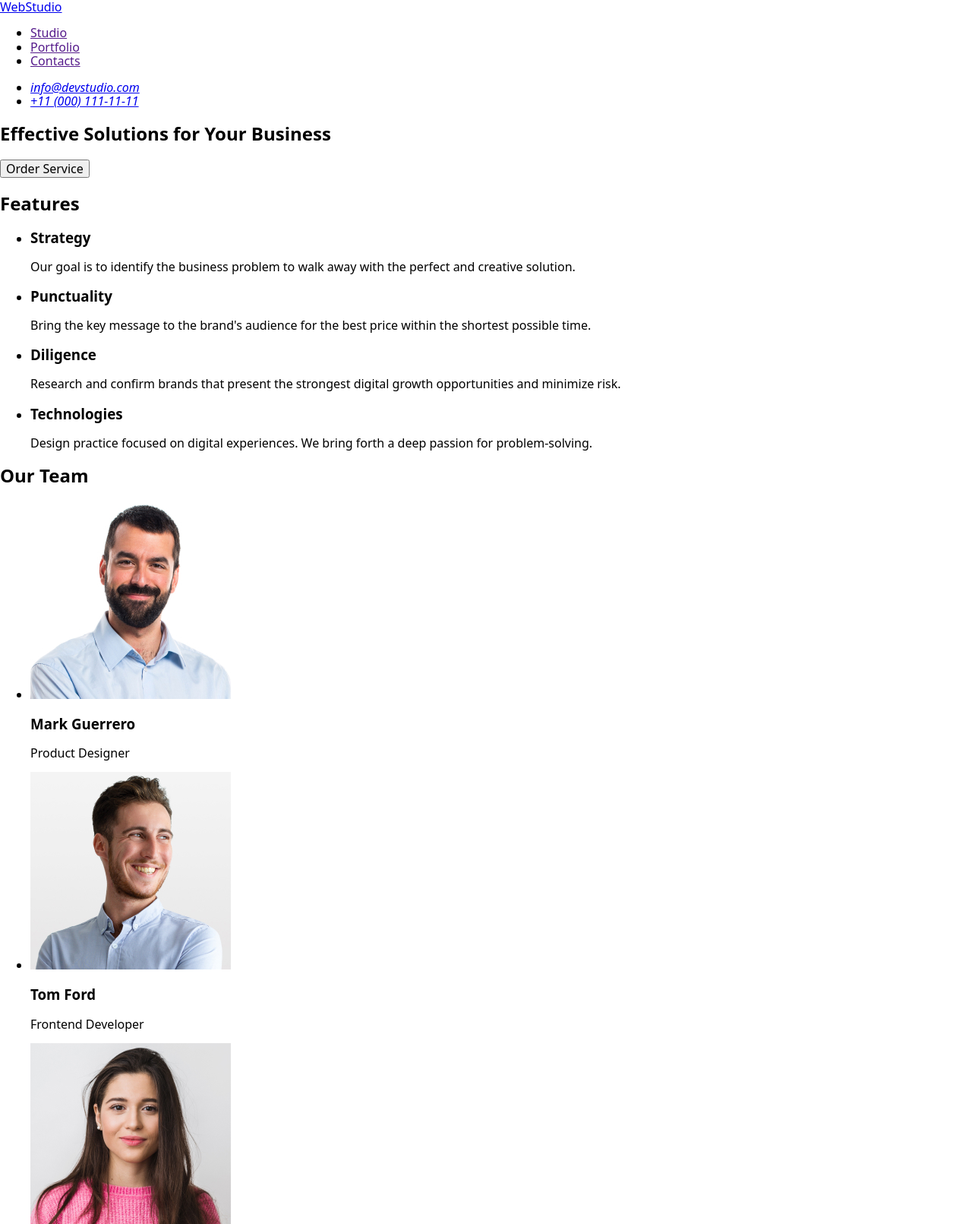
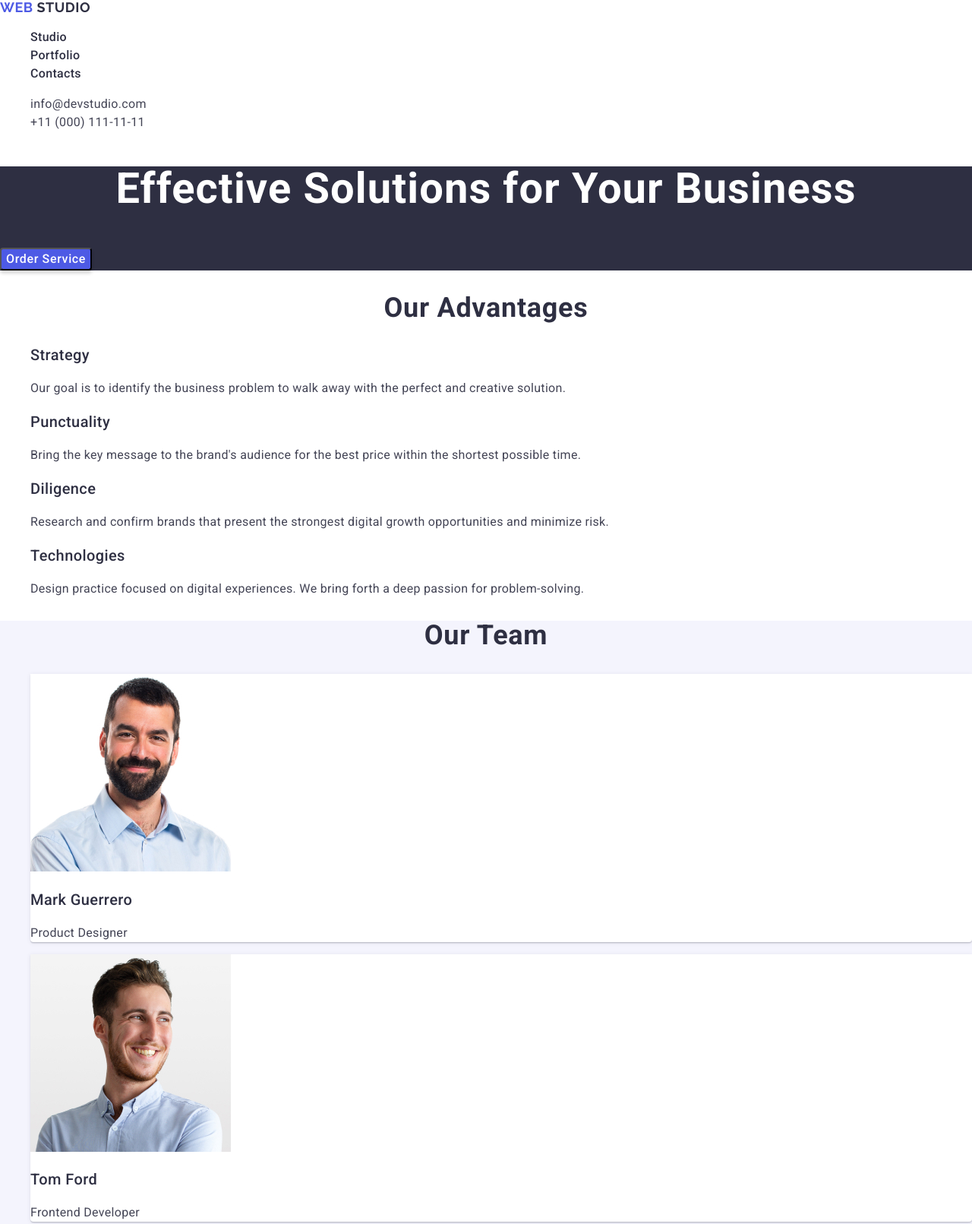
Before and after one commit to Volodymyr1911/goit-markup-hw-02, a plain HTML site: page index.html in a window 1280 px wide. Shown: the top 1611 px of the page at 76% size. Drawn offline with nearby package versions, Linux system fonts and the light colour scheme.

Commit message:
home work 2

```diff
--- a/css/styles.css
+++ b/css/styles.css
@@ -0,0 +1,201 @@
+html,
+body {
+    font-family: 'Roboto', sans-serif;
+    color: #2E2F42;
+    background-color: #FFF;
+}
+
+a {
+    text-decoration: none;
+}
+
+ul {
+    list-style-type: none;
+}
+
+/*==========HEADER============*/
+
+.header-nav {
+    background: #FFF;
+}
+
+.logo-web {
+    color: #4D5AE5;
+    font-family: Raleway, sans-serif;
+    font-size: 18px;
+    font-weight: 700;
+    line-height: 1.16;
+    letter-spacing: 0.03em;
+    text-transform: uppercase;
+}
+
+.logo-studio {
+    color: #2E2F42;
+    font-family: Raleway, sans-serif;
+    font-size: 18px;
+    font-weight: 700;
+    line-height: 1.16;
+    letter-spacing: 0.03em;
+    text-transform: uppercase;
+}
+
+.header-nav-menu {
+    color: #2E2F42;
+    font-family: inherit;
+    font-size: 16px;
+    font-weight: 500;
+    line-height: 1.50;
+    letter-spacing: 0.02em;
+}
+
+.header-nav-menu:hover,
+.header-nav-menu:focus {
+    color: #404BBF;
+}
+
+/*======================*/
+/*=========CONTACTS=============*/
+
+address {
+    font-style: normal;
+}
+
+.contacts {
+    color: #434455;
+    font-family: inherit;
+    font-size: 16px;
+    font-weight: 400;
+    line-height: 1.50;
+    letter-spacing: 0.02em;
+}
+
+.link-contacts:hover,
+.link-contacts:focus {
+    color: #404BBF;
+}
+
+.link-contacts {
+    color: #434455;
+    line-height: 1.50;
+    letter-spacing: 0.02em;
+}
+
+/*======================*/
+/*=========HERO=========*/
+.hero {
+    background: #2E2F42;
+}
+
+.hero-title {
+    color: #FFF;
+    text-align: center;
+    font-family: inherit;
+    font-size: 56px;
+    font-weight: 700;
+    line-height: 1.07;
+    letter-spacing: 0.02em;
+}
+
+.hero-btn {
+    color: #FFF;
+    font-family: inherit;
+    font-size: 16px;
+    font-weight: 500;
+    line-height: 1.50;
+    letter-spacing: 0.04em;
+    border-radius: 4px;
+    background: #4D5AE5;
+    box-shadow: 0px 4px 4px 0px rgba(0, 0, 0, 0.15);
+    cursor: pointer;
+}
+
+.hero-btn :hover,
+.hero-btn :focus {
+    border-radius: 4px;
+    background: #404BBF;
+    box-shadow: 0px 4px 4px 0px rgba(0, 0, 0, 0.15);
+}
+
+/*======================*/
+/*=========FEATURE=========*/
+
+.title-medium {
+    color: #2E2F42;
+    text-align: center;
+    font-family: inherit;
+    font-size: 36px;
+    font-weight: 700;
+    line-height: 1.11;
+    letter-spacing: 0.02em;
+    text-transform: capitalize;
+}
+
+.title-small {
+    color: #2E2F42;
+    font-size: 20px;
+    font-weight: 500;
+    line-height: 1.20;
+    letter-spacing: 0.02em;
+}
+
+.text {
+    color: #434455;
+    font-family: inherit;
+    font-size: 16px;
+    font-weight: 400;
+    line-height: 1.50;
+    letter-spacing: 0.02em;
+}
+
+.section-team {
+    background: #F4F4FD;
+}
+
+.background-team {
+    border-radius: 0px 0px 4px 4px;
+    background: #FFF;
+    box-shadow: 0px 2px 1px 0px rgba(46, 47, 66, 0.08), 0px 1px 1px 0px rgba(46, 47, 66, 0.16), 0px 1px 6px 0px rgba(46, 47, 66, 0.08);
+}
+
+.background-portfolio {
+    border: 1px solid #E7E9FC;
+    background: #FFF;
+}
+
+/*======================*/
+/*==========FUTER============*/
+
+footer {
+    background: #2E2F42;
+}
+
+.text-footer {
+    color: #F4F4FD;
+    font-family: inherit;
+    font-size: 16px;
+    font-weight: 400;
+    line-height: 1.50;
+    letter-spacing: 0.02em;
+}
+
+.logo-web-footer {
+    color: #4D5AE5;
+    font-family: Raleway, sans-serif;
+    font-size: 18px;
+    font-weight: 700;
+    line-height: 1.16;
+    letter-spacing: 0.03em;
+    text-transform: uppercase;
+}
+
+.logo-studio-footer {
+    color: #F4F4FD;
+    font-family: Raleway, sans-serif;
+    font-size: 18px;
+    font-weight: 700;
+    line-height: 1.16;
+    letter-spacing: 0.03em;
+    text-transform: uppercase;
+}
+
+/*======================*/
--- a/index.html
+++ b/index.html
@@ -10,7 +10,7 @@
     <link rel="preconnect" href="https://fonts.googleapis.com" />
     <link rel="preconnect" href="https://fonts.gstatic.com" crossorigin />
     <link
-      href="https://fonts.googleapis.com/css2?family=Tangerine:wght@700&display=swap"
+      href="https://fonts.googleapis.com/css2?family=Raleway:wght@700&family=Roboto:wght@400;500;700&display=swap"
       rel="stylesheet"
     />
     <link href="./css/styles.css" rel="stylesheet" />
@@ -19,112 +19,199 @@
 
   <body>
     <header>
-      <nav>
-        <a href="./index.html">WebStudio</a>
-        <ul>
-          <li>
-            <a href="">Studio</a>
+      <nav class="header-nav">
+        <a class="logo-web" href="./index.html"
+          >Web <span class="logo-studio">Studio</span></a
+        >
+        <ul class="header-nav-list">
+          <li class="header-nav-item">
+            <a class="header-nav-menu" href="">Studio</a>
           </li>
-          <li>
-            <a href="">Portfolio</a>
+          <li class="header-nav-item">
+            <a class="header-nav-menu" href="">Portfolio</a>
           </li>
-          <li>
-            <a href="">Contacts</a>
+          <li class="header-nav-item">
+            <a class="header-nav-menu" href="">Contacts</a>
           </li>
         </ul>
       </nav>
-      <address>
-        <ul>
-          <li>
-            <a href="mailto:info@devstudio.com">info@devstudio.com</a>
+      <address class="contacts">
+        <ul class="contacts-list">
+          <li class="contacts-item">
+            <a class="link-contacts" href="mailto:info@devstudio.com"
+              >info@devstudio.com</a
+            >
           </li>
-          <li>
-            <a href="tel:+110001111111">+11 (000) 111-11-11</a>
+          <li class="contacts-item">
+            <a class="link-contacts" href="tel:+110001111111"
+              >+11 (000) 111-11-11</a
+            >
           </li>
         </ul>
       </address>
     </header>
 
-    <main>
-      <section>
-        <h1>Effective Solutions for Your Business</h1>
-        <button type="button">Order Service</button>
+    <main class="mein">
+      <section class="hero">
+        <h1 class="hero-title">Effective Solutions for Your Business</h1>
+        <button type="button" class="hero-btn">Order Service</button>
       </section>
-      <section>
-        <h2>Features</h2>
-        <ul>
-          <li>
-            <h3>Strategy</h3>
-            <p>
+      <section class="main-section-feature">
+        <h2 class="title-medium">Our Advantages</h2>
+        <ul class="feature-list">
+          <li class="feature-item">
+            <h3 class="title-small">Strategy</h3>
+            <p class="feature-text text">
               Our goal is to identify the business problem to walk away with the
               perfect and creative solution.
             </p>
           </li>
-          <li>
-            <h3>Punctuality</h3>
-            <p>
+          <li class="feature-item">
+            <h3 class="title-small">Punctuality</h3>
+            <p class="feature-text text">
               Bring the key message to the brand's audience for the best price
               within the shortest possible time.
             </p>
           </li>
-          <li>
-            <h3>Diligence</h3>
-            <p>
+          <li class="feature-item">
+            <h3 class="title-small">Diligence</h3>
+            <p class="feature-text text">
               Research and confirm brands that present the strongest digital
               growth opportunities and minimize risk.
             </p>
           </li>
-          <li>
-            <h3>Technologies</h3>
-            <p>
+          <li class="feature-item">
+            <h3 class="title-small">Technologies</h3>
+            <p class="feature-text text">
               Design practice focused on digital experiences. We bring forth a
               deep passion for problem-solving.
             </p>
           </li>
         </ul>
       </section>
-      <section>
-        <h2>Our Team</h2>
-        <ul>
-          <li>
-            <img src="./images/img1.jpg" alt="man in blue shirt" width="264" />
-            <h3>Mark Guerrero</h3>
-            <p>Product Designer</p>
+      <section class="section-team">
+        <h2 class="title-medium">Our Team</h2>
+        <ul class="team-list">
+          <li class="team-item background-team">
+            <img
+              class="team-pictures"
+              src="./images/img1.jpg"
+              alt="man in blue shirt"
+              width="264"
+            />
+            <h3 class="title-small">Mark Guerrero</h3>
+            <p class="team-text text">Product Designer</p>
           </li>
-          <li>
+          <li class="team-item background-team">
             <img
+              class="team-pictures"
               src="./images/img2.jpg"
               alt="young man in blue shirt"
               width="264"
             />
-            <h3>Tom Ford</h3>
-            <p>Frontend Developer</p>
+            <h3 class="title-small">Tom Ford</h3>
+            <p class="team-text text">Frontend Developer</p>
           </li>
-          <li>
+          <li class="team-item background-team">
             <img
+              class="team-pictures"
               src="./images/img3.jpg"
               alt="young girl in a pink sweater"
               width="264"
             />
-            <h3>Camila Garcia</h3>
-            <p>Marketing</p>
+            <h3 class="title-small">Camila Garcia</h3>
+            <p class="team-text text">Marketing</p>
           </li>
-          <li>
+          <li class="team-item background-team">
             <img
+              class="team-pictures"
               src="./images/img4.jpg"
               alt="man in a gray T-shirt"
               width="264"
             />
-            <h3>Daniel Wilson</h3>
-            <p>UI Designer</p>
+            <h3 class="title-small">Daniel Wilson</h3>
+            <p class="team-text text">UI Designer</p>
+          </li>
+        </ul>
+      </section>
+      <section class="porfolio">
+        <h2 class="title-medium">Our Portfolio</h2>
+        <ul class="porfolio-list">
+          <li class="porfolio-item background-portfolio">
+            <img
+              class="porfolio-pictures"
+              class="pictur-portfolio"
+              src="./images/imgportf1.jpg"
+              alt="Banking App"
+              width="360"
+            />
+            <h3 class="title-small">Banking App</h3>
+            <p class="porfolio-text text">App</p>
+          </li>
+          <li class="porfolio-item background-portfolio">
+            <img
+              class="porfolio-pictures"
+              class="pictur-portfolio"
+              src="./images/imgportf2.jpg"
+              alt="payment by phone"
+              width="360"
+            />
+            <h3 class="title-small">Cashless Payment</h3>
+            <p class="porfolio-text text">Marketing</p>
+          </li>
+          <li class="porfolio-item background-portfolio">
+            <img
+              class="porfolio-pictures"
+              class="pictur-portfolio"
+              src="./images/imgportf3.jpg"
+              alt="laptop and phone"
+              width="360"
+            />
+            <h3 class="title-small">Meditation App</h3>
+            <p class="porfolio-text text">App</p>
+          </li>
+          <li class="porfolio-item background-portfolio">
+            <img
+              class="porfolio-pictures"
+              class="pictur-portfolio"
+              src="./images/imgportf4.jpg"
+              alt="car interior"
+              width="360"
+            />
+            <h3>Taxi Service</h3>
+            <p class="porfolio-text text">Marketing</p>
+          </li>
+          <li class="porfolio-item background-portfolio">
+            <img
+              class="porfolio-pictures"
+              class="pictur-portfolio"
+              src="./images/imgportf5.jpg"
+              alt="screensaver on the phone"
+              width="360"
+            />
+            <h3 class="title-small">Screen Illustrations</h3>
+            <p class="porfolio-text text">Design</p>
+          </li>
+          <li class="porfolio-item background-portfolio">
+            <img
+              class="porfolio-pictures"
+              class="pictur-portfolio"
+              src="./images/imgportf6.jpg"
+              alt="a girl in an orange sweater"
+              width="360"
+            />
+            <h3 class="title-small">Online Courses</h3>
+            <p class="porfolio-text text">Marketing</p>
           </li>
         </ul>
       </section>
     </main>
 
-    <footer>
-      <a href="./index.html">WebStudio</a>
-      <p>
+    <footer class="footer">
+      <a class="logo-web-footer" href="./index.html"
+        >Web <span class="logo-studio-footer">Studio</span></a
+      >
+      <p class="text-footer">
         Increase the flow of customers and sales for your business with digital
         marketing & growth solutions.
       </p>
```
Also changed, not shown: images/imgportf1.jpg (added), images/imgportf2.jpg (added), images/imgportf3.jpg (added), images/imgportf4.jpg (added), images/imgportf5.jpg (added), images/imgportf6.jpg (added).
